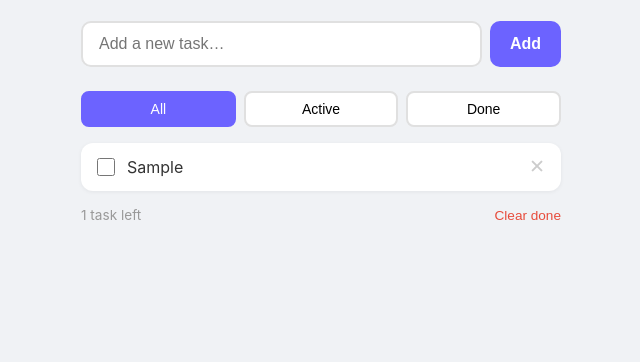
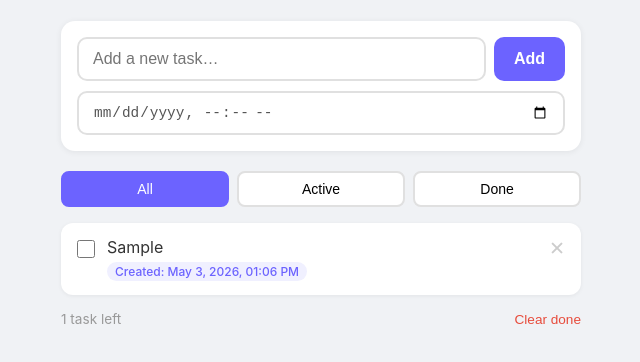
Before and after one commit to fncgroup-18/todo, a plain HTML site: page index.html in a window 1280 px wide. Both pictures are taken after typing "Sample" into the empty fields and a click on the button "Add". Shown: the part 90-452 px from the top of the page, without its empty margins (319-959 px from the left). Drawn offline with Linux system fonts and the light colour scheme.

Commit message:
Add date and time to todo items

```diff
--- a/index.html
+++ b/index.html
@@ -18,7 +18,7 @@
 
     .container {
       width: 100%;
-      max-width: 480px;
+      max-width: 520px;
     }
 
     h1 {
@@ -29,15 +29,25 @@
       text-align: center;
     }
 
+    .input-group {
+      background: #fff;
+      border-radius: 14px;
+      padding: 16px;
+      box-shadow: 0 1px 6px rgba(0,0,0,0.07);
+      margin-bottom: 20px;
+      display: flex;
+      flex-direction: column;
+      gap: 10px;
+    }
+
     .input-row {
       display: flex;
       gap: 8px;
-      margin-bottom: 24px;
     }
 
     input[type="text"] {
       flex: 1;
-      padding: 12px 16px;
+      padding: 11px 14px;
       border: 2px solid #e0e0e0;
       border-radius: 10px;
       font-size: 1rem;
@@ -45,12 +55,23 @@
       transition: border-color 0.2s;
     }
 
-    input[type="text"]:focus {
-      border-color: #6c63ff;
+    input[type="text"]:focus { border-color: #6c63ff; }
+
+    input[type="datetime-local"] {
+      flex: 1;
+      padding: 11px 14px;
+      border: 2px solid #e0e0e0;
+      border-radius: 10px;
+      font-size: 0.9rem;
+      outline: none;
+      color: #555;
+      transition: border-color 0.2s;
     }
 
+    input[type="datetime-local"]:focus { border-color: #6c63ff; }
+
     button.add-btn {
-      padding: 12px 20px;
+      padding: 11px 20px;
       background: #6c63ff;
       color: #fff;
       border: none;
@@ -59,6 +80,7 @@
       font-weight: 600;
       cursor: pointer;
       transition: background 0.2s;
+      white-space: nowrap;
     }
 
     button.add-btn:hover { background: #574fd6; }
@@ -95,7 +117,7 @@
 
     .todo-item {
       display: flex;
-      align-items: center;
+      align-items: flex-start;
       gap: 12px;
       background: #fff;
       padding: 14px 16px;
@@ -105,6 +127,7 @@
     }
 
     .todo-item.done { opacity: 0.5; }
+    .todo-item.overdue { border-left: 3px solid #e74c3c; }
 
     .todo-item input[type="checkbox"] {
       width: 18px;
@@ -112,18 +135,59 @@
       accent-color: #6c63ff;
       cursor: pointer;
       flex-shrink: 0;
+      margin-top: 3px;
+    }
+
+    .todo-body {
+      flex: 1;
+      min-width: 0;
     }
 
     .todo-item .text {
-      flex: 1;
       font-size: 1rem;
       color: #333;
       word-break: break-word;
+      display: block;
     }
 
     .todo-item.done .text {
       text-decoration: line-through;
       color: #aaa;
+    }
+
+    .todo-meta {
+      margin-top: 5px;
+      display: flex;
+      flex-wrap: wrap;
+      gap: 8px;
+      align-items: center;
+    }
+
+    .badge {
+      font-size: 0.75rem;
+      padding: 2px 8px;
+      border-radius: 20px;
+      font-weight: 500;
+    }
+
+    .badge.created {
+      background: #f0f0ff;
+      color: #6c63ff;
+    }
+
+    .badge.due {
+      background: #fff3e0;
+      color: #e67e22;
+    }
+
+    .badge.due.overdue {
+      background: #fdecea;
+      color: #e74c3c;
+    }
+
+    .badge.due.soon {
+      background: #fff8e1;
+      color: #f39c12;
     }
 
     .todo-item button.delete-btn {
@@ -135,6 +199,7 @@
       line-height: 1;
       transition: color 0.2s;
       flex-shrink: 0;
+      margin-top: 2px;
     }
 
     .todo-item button.delete-btn:hover { color: #e74c3c; }
@@ -170,9 +235,14 @@
   <div class="container">
     <h1>My Todos</h1>
 
+    <div class="input-group">
       <div class="input-row">
         <input type="text" id="todo-input" placeholder="Add a new task…" />
         <button class="add-btn" onclick="addTodo()">Add</button>
+      </div>
+      <div class="input-row">
+        <input type="datetime-local" id="due-input" />
+      </div>
     </div>
 
     <div class="filters">
@@ -194,6 +264,7 @@
     let filter = 'all';
 
     const input = document.getElementById('todo-input');
+    const dueInput = document.getElementById('due-input');
 
     input.addEventListener('keydown', e => { if (e.key === 'Enter') addTodo(); });
 
@@ -204,8 +275,15 @@
     function addTodo() {
       const text = input.value.trim();
       if (!text) return;
-      todos.unshift({ id: Date.now(), text, done: false });
+      todos.unshift({
+        id: Date.now(),
+        text,
+        done: false,
+        createdAt: new Date().toISOString(),
+        dueAt: dueInput.value ? new Date(dueInput.value).toISOString() : null
+      });
       input.value = '';
+      dueInput.value = '';
       save();
       render();
     }
@@ -237,6 +315,24 @@
       render();
     }
 
+    function formatDate(iso) {
+      const d = new Date(iso);
+      return d.toLocaleString(undefined, {
+        month: 'short', day: 'numeric', year: 'numeric',
+        hour: '2-digit', minute: '2-digit'
+      });
+    }
+
+    function dueStatus(iso) {
+      if (!iso) return null;
+      const now = Date.now();
+      const due = new Date(iso).getTime();
+      const diff = due - now;
+      if (diff < 0) return 'overdue';
+      if (diff < 60 * 60 * 1000) return 'soon';
+      return 'upcoming';
+    }
+
     function render() {
       const list = document.getElementById('todo-list');
       const visible = todos.filter(t =>
@@ -248,13 +344,26 @@
       if (visible.length === 0) {
         list.innerHTML = '<li class="empty">No tasks here.</li>';
       } else {
-        list.innerHTML = visible.map(t => `
-          <li class="todo-item ${t.done ? 'done' : ''}">
+        list.innerHTML = visible.map(t => {
+          const status = t.dueAt ? dueStatus(t.dueAt) : null;
+          const isOverdue = !t.done && status === 'overdue';
+          const dueBadgeClass = status === 'overdue' ? 'overdue' : status === 'soon' ? 'soon' : '';
+          const dueLabel = status === 'overdue' ? '&#9888; Overdue' : status === 'soon' ? '&#9200; Due soon' : '&#128337;';
+
+          return `
+            <li class="todo-item ${t.done ? 'done' : ''} ${isOverdue ? 'overdue' : ''}">
               <input type="checkbox" ${t.done ? 'checked' : ''} onchange="toggle(${t.id})" />
+              <div class="todo-body">
                 <span class="text">${escapeHtml(t.text)}</span>
+                <div class="todo-meta">
+                  ${t.createdAt ? `<span class="badge created">Created: ${formatDate(t.createdAt)}</span>` : ''}
+                  ${t.dueAt ? `<span class="badge due ${dueBadgeClass}">${dueLabel} ${formatDate(t.dueAt)}</span>` : ''}
+                </div>
+              </div>
               <button class="delete-btn" onclick="remove(${t.id})" title="Delete">&#x2715;</button>
             </li>
-        `).join('');
+          `;
+        }).join('');
       }
 
       const active = todos.filter(t => !t.done).length;
@@ -267,6 +376,7 @@
     }
 
     render();
+    setInterval(render, 60000);
   </script>
 </body>
 </html>
```
Lines whose indentation alone changed are shown as unchanged.
